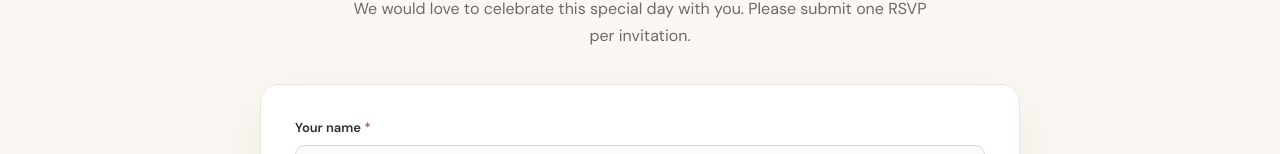
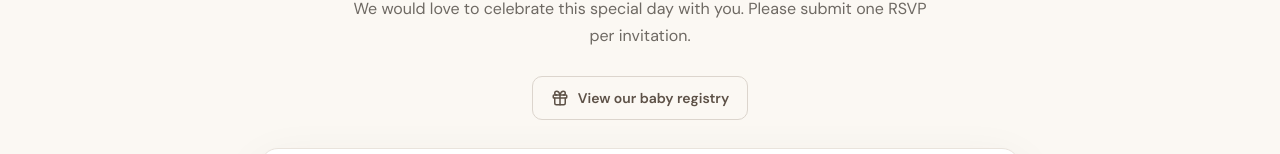
Before and after one commit to smitp94/aamantran, a React (Vite) app: page / in a window 1280 px wide. Shown: the part 798-952 px from the top of the page. Built offline with nearby package versions, Linux system fonts and the light colour scheme.

Commit message:
add registry

```diff
--- a/src/App.tsx
+++ b/src/App.tsx
@@ -1,5 +1,5 @@
 import { FormEvent, useMemo, useState, useEffect } from "react";
-import { CalendarDays, Check, Clock3, Heart, Users, Edit3 } from "lucide-react";
+import { CalendarDays, Check, Clock3, Gift, Heart, Users, Edit3 } from "lucide-react";
 import { EVENT, MEAL_OPTIONS } from "./config";
 
 type Attendance = "yes" | "no" | "";
@@ -159,6 +159,16 @@ function App() {
                 : "We're sorry you can't make it, but thank you for letting us know."}
             </p>
 
+            <a
+              className="registry-link"
+              href={EVENT.registryUrl}
+              target="_blank"
+              rel="noreferrer"
+            >
+              <Gift size={18} aria-hidden="true" />
+              View our baby registry
+            </a>
+
             <div className="rsvp-summary">
               <h3>Your Response Details:</h3>
               <p><strong>Name:</strong> {displayData.name}</p>
@@ -219,6 +229,16 @@ function App() {
           <h2>{savedRsvp ? "Update your RSVP" : "Kindly RSVP below"}</h2>
           <p>We would love to celebrate this special day with you. Please submit one RSVP per invitation.</p>
         </div>
+
+        <a
+          className="registry-link registry-link-form"
+          href={EVENT.registryUrl}
+          target="_blank"
+          rel="noreferrer"
+        >
+          <Gift size={18} aria-hidden="true" />
+          View our baby registry
+        </a>
 
         <form className="card form-card" onSubmit={submitRsvp}>
           <div className="field">
--- a/src/config.ts
+++ b/src/config.ts
@@ -7,6 +7,7 @@ export const EVENT = {
   address: "Gardena, CA",
   mapsUrl: "",
   rsvpDeadline: "September 25, 2026",
+  registryUrl: "https://www.amazon.com/baby-reg/divya-patel-december-2026-lakewood/3IE5M217NG2RG",
 
   // Paste your deployed Google Apps Script Web App URL here.
   rsvpEndpoint: "https://script.google.com/macros/s/AKfycbzd4chqUy1PwOaSwv_2QV0_u-H5sFu-HgYCm9iQKC8OgVIYCQWBAnvsVCaEqLAwDA-Rkw/exec",
--- a/src/styles.css
+++ b/src/styles.css
@@ -76,6 +76,9 @@ fieldset { border:0; padding:0; margin:0 0 25px; }
 .success-icon { width:58px; height:58px; margin:0 auto 20px; display:grid; place-items:center; border-radius:50%; background:#eee7df; }
 .success-card h1 { font-size:55px; margin:0 0 12px; }
 .lead { color:#6e6963; line-height:1.7; }
+.registry-link { display:inline-flex; align-items:center; justify-content:center; gap:9px; color:#5d5147; font-size:14px; font-weight:600; text-decoration:none; border:1px solid #dcd5cd; border-radius:10px; padding:12px 18px; margin:8px 0 4px; transition:.2s; }
+.registry-link:hover { background:#f4eee7; border-color:#9d8c7c; }
+.registry-link-form { display:flex; width:fit-content; margin:-8px auto 28px; }
 footer { text-align:center; padding:30px 20px; border-top:1px solid #e7e0d8; color:#8a8580; font-size:12px; }
 
 .rsvp-summary {
```
